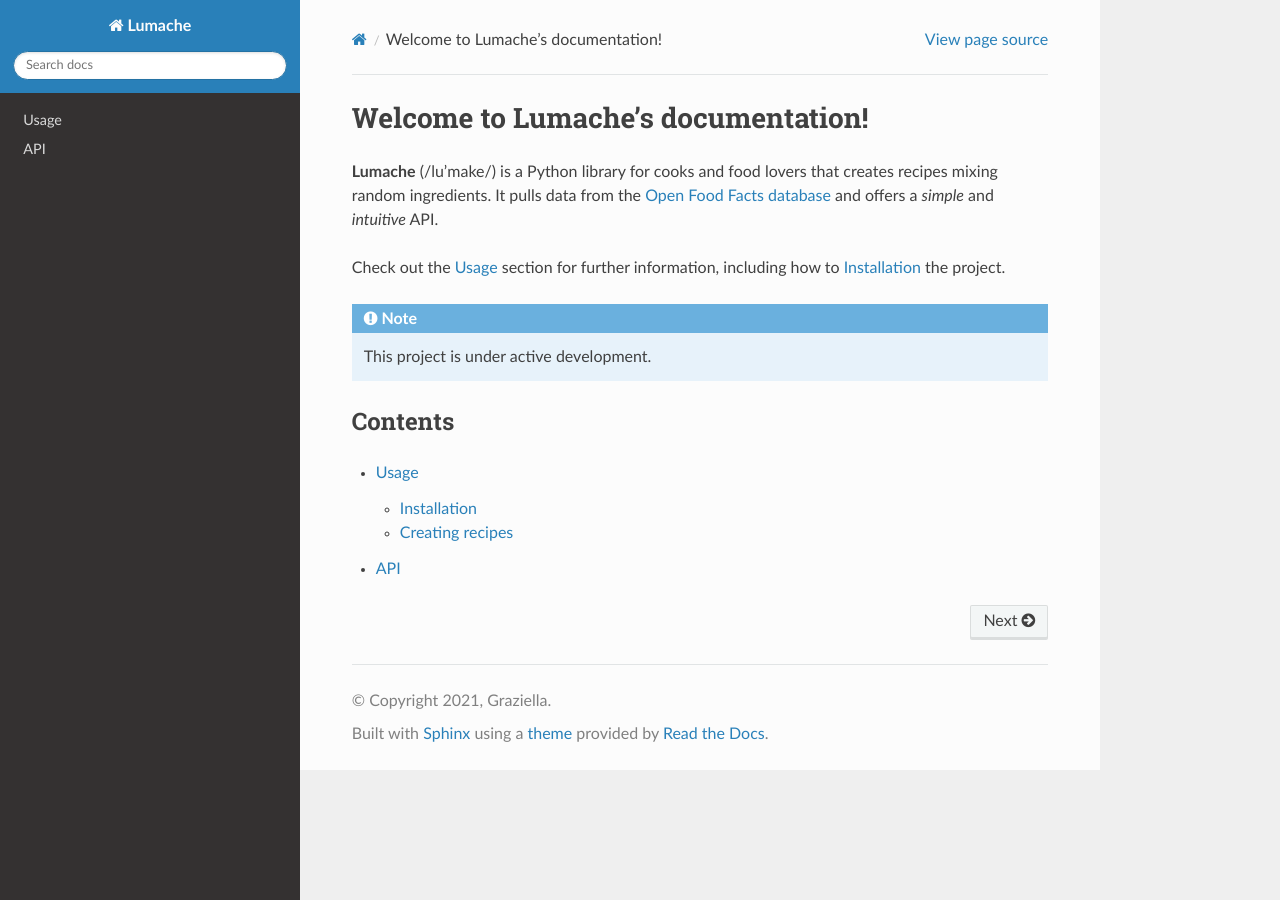
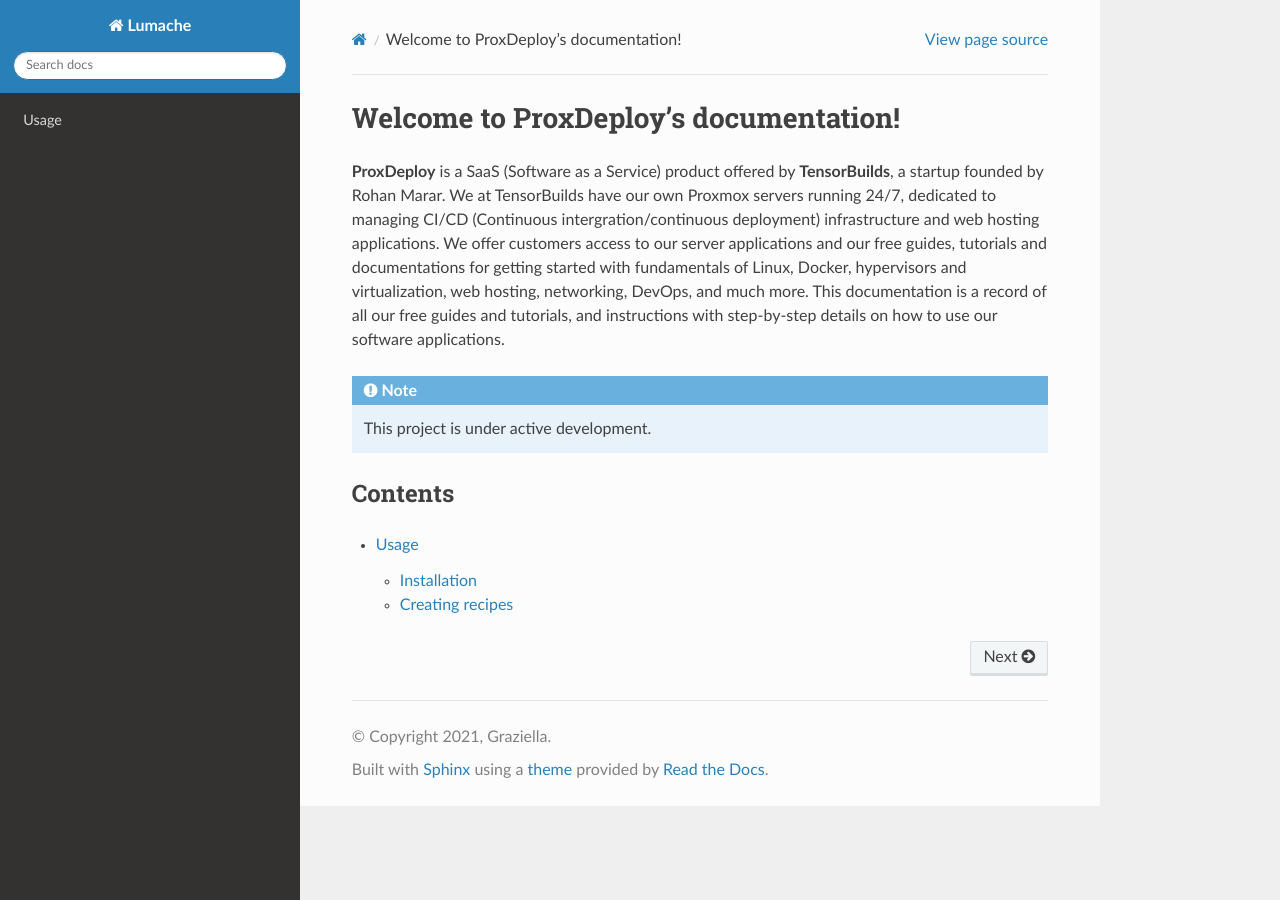
Before and after one commit to Rohan5manza/readthedocs, a Sphinx documentation site: the page built from docs/source/index.rst, in a window 1280 px wide. Built offline with Sphinx 7.4.7 and the Read the Docs theme 3.1.0, drawn with Linux system fonts in a browser that asks for light colours.

Commit message:
Update index.rst

```diff
--- a/docs/source/index.rst
+++ b/docs/source/index.rst
@@ -1,13 +1,10 @@
-Welcome to Lumache's documentation!
+Welcome to ProxDeploy's documentation!
 ===================================
 
-**Lumache** (/lu'make/) is a Python library for cooks and food lovers
-that creates recipes mixing random ingredients.
-It pulls data from the `Open Food Facts database <https://world.openfoodfacts.org/>`_
-and offers a *simple* and *intuitive* API.
-
-Check out the :doc:`usage` section for further information, including
-how to :ref:`installation` the project.
+**ProxDeploy** is a SaaS (Software as a Service) product offered by **TensorBuilds**, a startup founded by Rohan Marar.
+We at TensorBuilds have our own Proxmox servers running 24/7, dedicated to managing CI/CD (Continuous intergration/continuous deployment) infrastructure and web hosting applications.
+We offer customers access to our server applications and our free guides, tutorials and documentations for getting started with fundamentals of Linux, Docker, hypervisors and virtualization, web hosting, networking, DevOps, and much more.
+This documentation is a record of all our free guides and tutorials, and instructions with step-by-step details on how to use our software applications.
 
 .. note::
 
@@ -19,4 +16,3 @@
 .. toctree::
 
    usage
-   api
```
